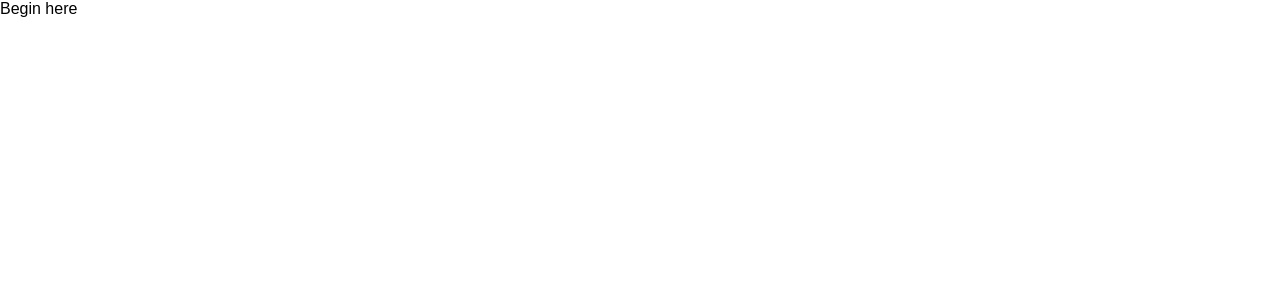
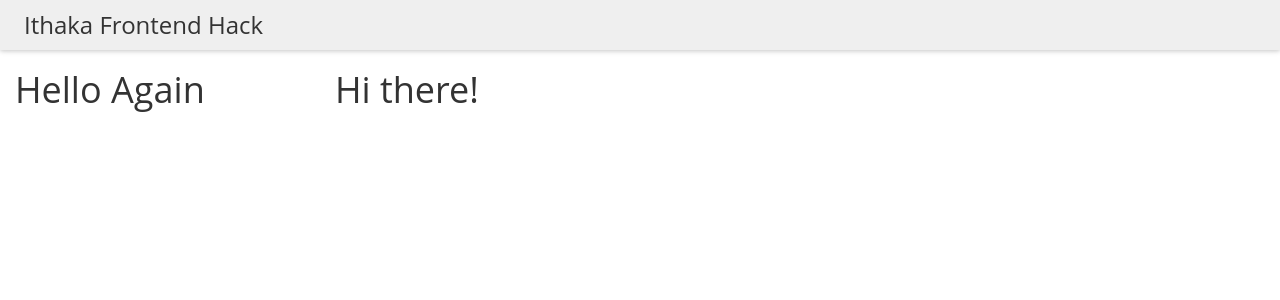
Before and after one commit to amanshu-kataria/travel-plan, a React (Create React App) app: page / in a window 1280 px wide. Shown: the top 300 px of the page. Built offline with nearby package versions, Linux system fonts and the light colour scheme.

Commit message:
Added Components

```diff
--- a/src/components/App.js
+++ b/src/components/App.js
@@ -1,18 +1,53 @@
-import React, { Component } from 'react';
+import React, { Component } from "react";
+import MuiThemeProvider from "material-ui/styles/MuiThemeProvider";
+import "react-bootstrap/dist/react-bootstrap.min.js";
+import "bootstrap/dist/css/bootstrap.min.css";
+import { Grid, Row, Col } from "react-bootstrap";
+import LeftPanel from "./leftPanel.js";
+import CenterPanel from "./centerPanel.js";
+import NavBar from "./navBar.js";
 
 class App extends Component {
-  constructor() {
-    super();
-    this.state = {
-
-    }
-  }
-
   render() {
+    const styles = {
+      body: {
+        color: "#333",
+        fontFamily: "'Open Sans', sans-serif",
+        fontSize: "13px"
+      },
+      grid: {
+        paddingLeft: 0,
+        paddingRight: 0
+      },
+      row: {
+        marginLeft: 0,
+        marginRight: 0
+      },
+      col: {
+        paddingLeft: 0,
+        paddingRight: 0
+      }
+    };
     return (
-      <div className="App">
-        Begin here
-      </div>
+      <MuiThemeProvider>
+        <div style={styles.body}>
+          <Grid fluid style={styles.grid}>
+            <Row style={styles.row}>
+              <Col style={styles.col}>
+                <NavBar />
+              </Col>
+            </Row>
+            <Row style={styles.row}>
+              <Col xs={3} sm={3} md={3} lg={3}>
+                <LeftPanel />
+              </Col>
+              <Col xs={9} sm={9} md={9} lg={9}>
+                <CenterPanel />
+              </Col>
+            </Row>
+          </Grid>
+        </div>
+      </MuiThemeProvider>
     );
   }
 }
--- /dev/null
+++ b/src/components/centerPanel.js
@@ -0,0 +1,9 @@
+import React, { Component } from "react";
+
+class CenterPanel extends Component {
+  render() {
+    return <h1>Hi there!</h1>;
+  }
+}
+
+export default CenterPanel;
--- /dev/null
+++ b/src/components/leftPanel.js
@@ -0,0 +1,9 @@
+import React, { Component } from "react";
+
+class LeftPanel extends Component {
+  render() {
+    return <h1>Hello Again</h1>;
+  }
+}
+
+export default LeftPanel;
--- /dev/null
+++ b/src/components/navBar.js
@@ -0,0 +1,29 @@
+import React, { Component } from "react";
+import AppBar from "material-ui/AppBar";
+
+class NavBar extends Component {
+  render() {
+    const styles = {
+      appBar: {
+        backgroundColor: "#efefef",
+        height: "50px"
+      },
+      appBarTitle: {
+        color: "#333",
+        fontFamily: "'Open Sans', sans-serif",
+        position: "absolute",
+        bottom: "-7px"
+      }
+    };
+    return (
+      <AppBar
+        style={styles.appBar}
+        title="Ithaka Frontend Hack"
+        showMenuIconButton={false}
+        titleStyle={styles.appBarTitle}
+      />
+    );
+  }
+}
+
+export default NavBar;
```
Also changed, not shown: src/components/Name.jsx (deleted, +0 -9 lines).
